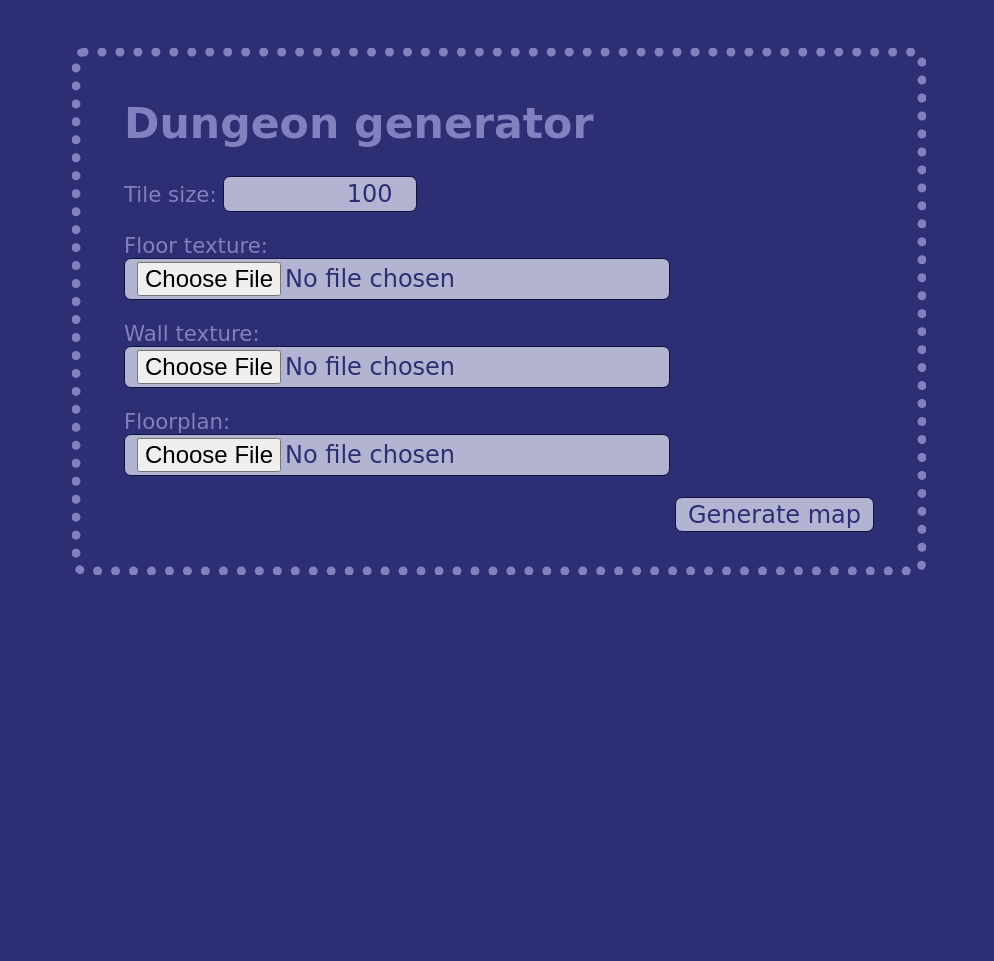
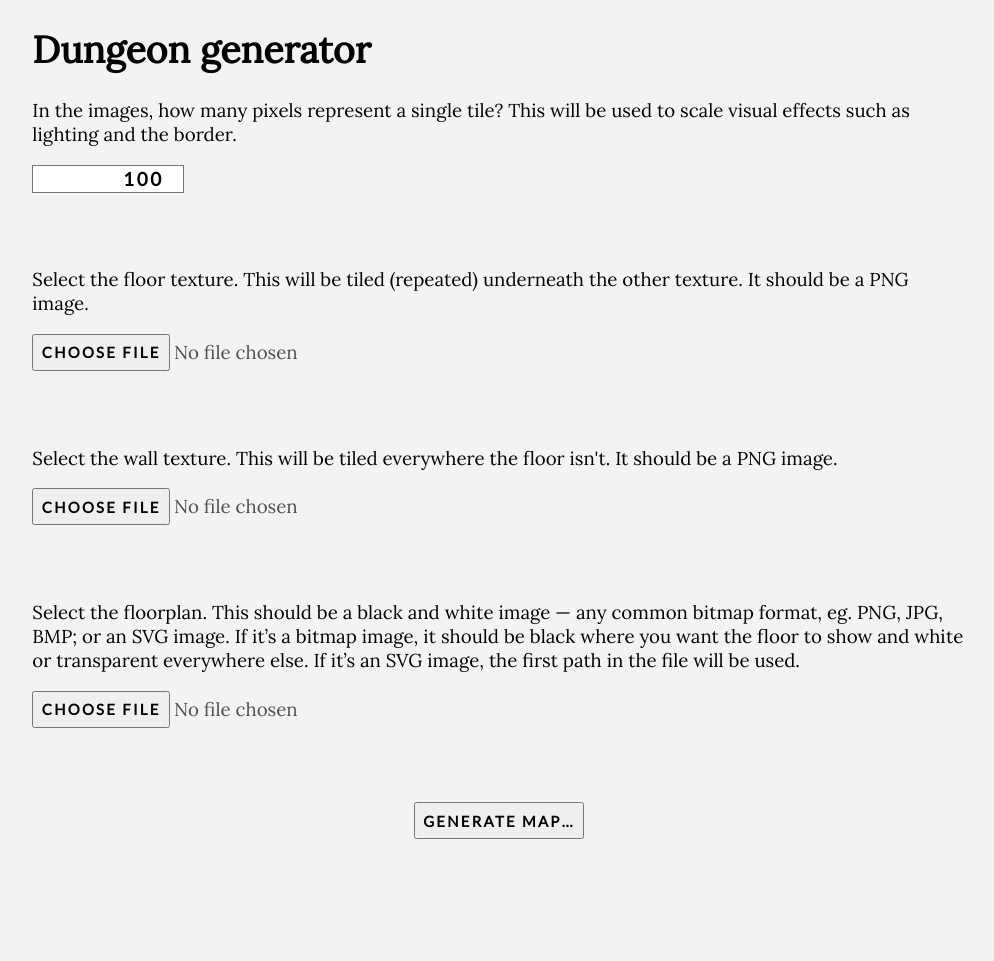
Before and after one commit to detly/dumat, a Flask app: page / in a window 1280 px wide. Shown: the whole page, without its empty margins (141-1135 px from the left). Before the commit the page ends 575 px from the top, so only its background shows below. Run offline with Flask 2, Linux system fonts and the light colour scheme.

Commit message:
Made the web interface not look disgusting.

```diff
--- a/dungeon/web/static/style.css
+++ b/dungeon/web/static/style.css
@@ -1,71 +1,80 @@
+@import url(http://fonts.googleapis.com/css?family=Lora);
+@import url(http://fonts.googleapis.com/css?family=Lato);
+
 body {
-    font-family: 'DejaVu Sans', 'Verdana', sans-serif;
-    font-size: 16pt;
+    font-family: 'Lora', serif;
+    font-size: 14pt;
 
-    color: #8181BF;
-    background-color: #2E2E74;
+    color: #030303;
+    background-color: #F3F3F3;
 
-    margin-left: 10em;
-    margin-right: 10em;
-    margin-top: 4ex;
+    margin-left: auto;
+    margin-right: auto;
     margin-bottom: 4ex;
 
     padding-left: 2em;
     padding-right: 2em;
-    padding-top: 1ex;
     padding-bottom: 1ex;
 
-    border-style: dotted;
-    border-width: 0.8ex;
-    border-radius: 1ex;
+    width: 50em;
 }
 
 body.error {
-    color: #BF8181;
-    background-color: #742E2E;
+    color: #300303;
+    background-color: #FFF6F6;
 }
 
 p.submission {
-    text-align: right;
+    text-align: center;
 }
 
-label:after{
-    content: ": ";
+p {
+    margin-bottom: 8ex;
 }
 
 input[type="number"] {
+    display: block;
     border-style: solid;
-    border-radius: 0.5ex;
     border-width: 1px;
-    border-color: #111142;
-
     padding: 0.2ex 1em;
-    font-family: 'DejaVu Sans', 'Verdana', sans-serif;
-    font-size: 18pt;
-    color: #2E2E74;
-    background-color: #B3B3D2;
-
+    font-family: 'Lato', serif;
+    font-weight: bold;
+    letter-spacing: 0.15em;
+    font-size: 100%;
     text-align: right;
     width: 6em;
 }
 
+select,
 button[type="submit"],
 input[type="button"],
+input[type="reset"],
+input[type="file"]::-webkit-file-upload-button {
+    font-family: 'Lato', serif;
+    font-weight: bold;
+    letter-spacing: 0.15em;
+    font-size: 80%;
+    padding: 1ex 0.5em;
+    text-transform: uppercase;
+}
+
+select {
+    display: block;
+}
+
+select,
+input[type="button"],
+input[type="reset"],
+input[type="number"],
 input[type="file"] {
-    border-style: solid;
-    border-radius: 0.5ex;
-    border-width: 1px;
-    border-color: #111142;
-
-    padding: 0.2ex 0.5em;
-    font-family: 'DejaVu Sans', 'Verdana', sans-serif;
-    font-size: 18pt;
-    color: #2E2E74;
-    background-color: #B3B3D2;
+    margin-top: 2ex;
 }
 
 input[type="file"] {
     display: block;
+    font-family: 'Lora', serif;
+    font-size: 100%;
+    color: #505050;
 }
 
 input::-webkit-outer-spin-button,
--- a/dungeon/web/templates/index.html
+++ b/dungeon/web/templates/index.html
@@ -7,7 +7,10 @@
 
 <form action="map.svg" method="POST" enctype="multipart/form-data">
     <p>
-    <label for="size">Tile size</label>
+    <label for="size">
+    In the images, how many pixels represent a single tile? This will be used to
+    scale visual effects such as lighting and the border.
+    </label>
     <input
         id="size"
         name="size"
@@ -17,22 +20,48 @@
     </p>
 
     <p>
-    <label for="floor">Floor texture</label>
+    <label for="floor">
+    Select the floor texture. This will be tiled (repeated) underneath
+    the other texture. It should be a PNG image.
+    </label>
     <input id="floor" name="floor" type="file" required="true">
     </p>
 
     <p>
-    <label for="walls">Wall texture</label>
+    <label for="walls">
+    Select the wall texture. This will be tiled everywhere the floor isn't. It
+    should be a PNG image.
+    </label>
     <input id="walls" name="walls" type="file" required="true">
     </p>
 
     <p>
-    <label for="floorplan">Floorplan</label>
+    <label for="floorplan">
+    Select the floorplan. This should be a black and white image — any common
+    bitmap format, eg. PNG, JPG, BMP; or an SVG image. If it&rsquo;s a bitmap
+    image, it should be black where you want the floor to show and white or
+    transparent everywhere else. If it&rsquo;s an SVG image, the first path in
+    the file will be used.
+    </label>
     <input id="floorplan" name="floorplan" type="file" required="true">
     </p>
 
+    <!--
+    <p>
+    <label for="format">
+    What format do you want the result in? PNG is good for immediate use (eg.
+    uploading to a TRPG service), whereas SVG is good for further editing.
+    </label>
+
+    <select id="format" name="format">
+        <option value="png">PNG</option>
+        <option value="svg">SVG</option>
+    </select>
+    </p>
+    -->
+
     <p class="submission">
-    <button type="submit">Generate map</button>
+    <button type="submit">Generate map&hellip;</button>
     </p>
 </form>
 {% endblock %}
```
